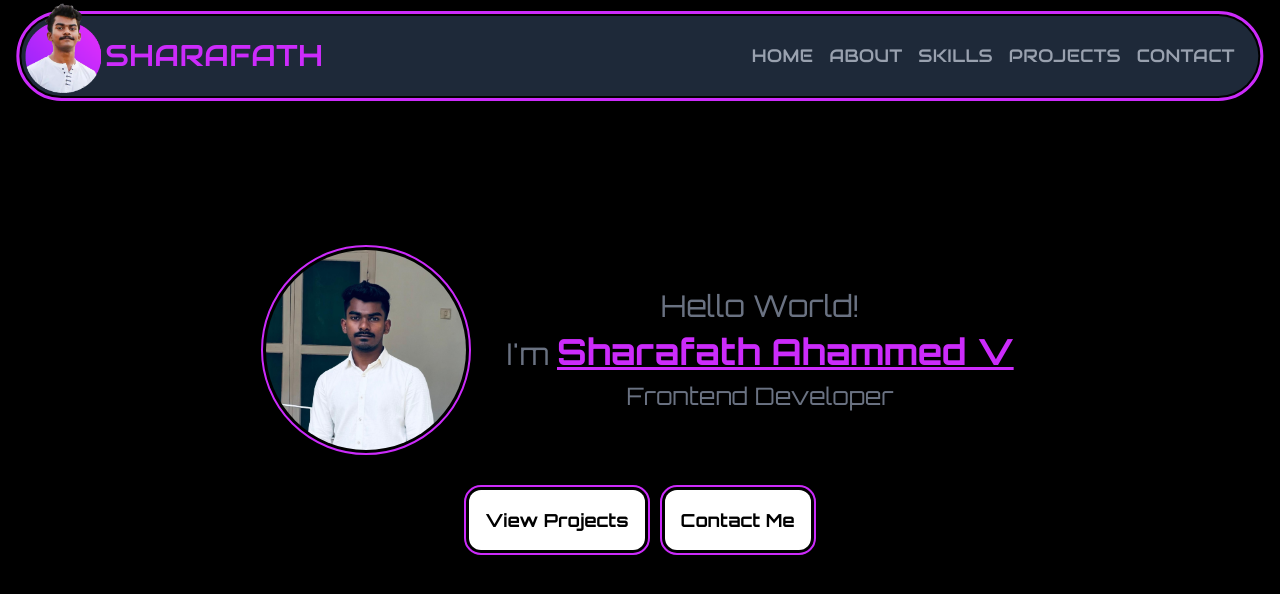
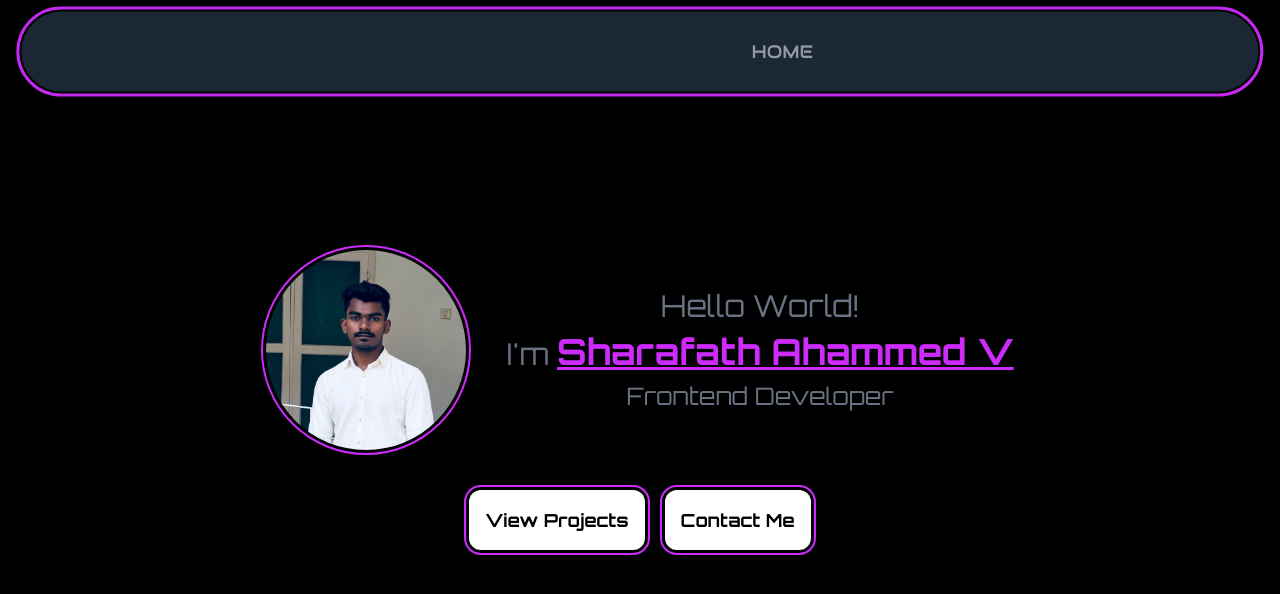
Before and after one commit to sharafath07/React-Portfolio, a React (Vite) app in the folder portfolio/: page / in a window 1280 px wide. Shown: the top 594 px of the page. Built offline with nearby package versions, Linux system fonts and the light colour scheme.

Commit message:
Loading page and loading animation setuped

```diff
--- a/portfolio/src/App.jsx
+++ b/portfolio/src/App.jsx
@@ -1,16 +1,24 @@
-import React, { useState } from 'react'
+import React, { useEffect, useState } from 'react'
 import Loading from './components/Loading'
 import Page from './components/Page'
+import { AnimatePresence } from "motion/react";
 
 function App() {
-  const [isLoading, setIsLoading] = useState(false)
+  const [isLoading, setIsLoading] = useState(true)
+
+  useEffect(() => {
+    const timer = setTimeout(() => {
+      setIsLoading(false)
+    }, 5000)
+    return () => clearTimeout(timer)
+  }, [])
 
 
 
   return (
-    <div>
-      {isLoading ? <Loading /> : <Page />}
-    </div>
+    <AnimatePresence mode="wait">
+      {isLoading ? <Loading key="loader" /> : <Page key="home" />}
+    </AnimatePresence>
   )
 }
 
--- a/portfolio/src/components/Home.jsx
+++ b/portfolio/src/components/Home.jsx
@@ -1,10 +1,16 @@
 import React from 'react'
 import Image from '../assets/myPhoto.jpeg'
+import { motion } from 'motion/react'
 
 
 function Home() {
+    const button = {
+        whileHover: { scale: 1.05 },
+        whileTap: { scale: 0.9 },
+        transition: { type: 'spring', stiffness: 300 }
+    }
     return (
-        <div id='home' className='h-screen flex items-center flex-col orbitron justify-center text-4xl font-bold text-gray-200'>
+        <motion.div layout id='home' className='h-screen flex items-center flex-col orbitron justify-center text-4xl font-bold text-gray-200'>
             <div className='flex items-center justify-center gap-10'>
                 <img className="w-50 h-50 object-cover rounded-full outline outline-2 outline-offset-3 hover:outline-offset-0 outline-[#cc2bfb]" src={Image} alt="" />
                 <div className='flex gap-2 flex-col items-center justify-center text-gray-500'>
@@ -15,10 +21,10 @@ function Home() {
             </div>
 
             <div className='flex gap-5 text-lg font-bold text-black border-none mt-10'>
-                <a href='#projects'><button className='bg-white p-4 cursor-pointer rounded-xl outline outline-2 outline-offset-3 outline-[#cc2bfb] hover:bg-[#cc2bfb] active:outline-offset-0 transition duration-300'>View Projects</button></a>
-                <a href='#contact'> <button className='bg-white p-4 cursor-pointer rounded-xl outline outline-2 outline-offset-3 outline-[#cc2bfb] hover:bg-[#cc2bfb] active:outline-offset-0 transition duration-300'>Contact Me</button></a>
+                <a href='#projects'><motion.button variants={button} transition={{ type: 'spring', stiffness: 300 }} whileHover="whileHover" whileTap="whileTap" className='bg-white p-4 cursor-pointer rounded-xl outline outline-2 outline-offset-3 outline-[#cc2bfb] hover:bg-[#cc2bfb] active:outline-offset-0 transition duration-80'>View Projects</motion.button></a>
+                <a href='#contact'> <motion.button variants={button} transition={{ type: 'spring', stiffness: 300 }} whileHover="whileHover" whileTap="whileTap" className='bg-white p-4 cursor-pointer rounded-xl outline outline-2 outline-offset-3 outline-[#cc2bfb] hover:bg-[#cc2bfb] active:outline-offset-0 transition duration-80'>Contact Me</motion.button></a>
             </div>
-        </div>
+        </motion.div>
     )
 }
 
--- a/portfolio/src/components/Loading.jsx
+++ b/portfolio/src/components/Loading.jsx
@@ -1,24 +1,48 @@
 import React from 'react';
-import '../styles/Loading.css';
+import { motion } from 'motion/react';
 
 const Loader = () => {
+  const letters = ['', 'S', 'H', 'A', 'R', 'A', 'F', 'A', 'T', 'H', ''];
+
   return (
-    <div className='bg-black w-screen h-screen overflow-hidden relative  flex items-center justify-center'>
-      <div className="w-screen loader-wrapper bg-black p-100 flex items-center gap-1 justify-center">
-        <span className="loader-letter text-7xl">S</span>
-        <span className="loader-letter text-7xl">H</span>
-        <span className="loader-letter text-7xl">A</span>
-        <span className="loader-letter text-7xl">R</span>
-        <span className="loader-letter text-7xl">A</span>
-        <span className="loader-letter text-7xl">F</span>
-        <span className="loader-letter text-7xl">A</span>
-        <span className="loader-letter text-7xl">T</span>
-        <span className="loader-letter text-7xl">H</span>
-        <div className="loader " />
-      </div>
-    </div>
+    <motion.div
+      initial={{ opacity: 1 }}
+      animate={{ opacity: 1 }}
+      exit={{ opacity: 1 }}
+      transition={{ duration: 3 }}
+      className="flex justify-center items-center h-screen bg-black fixed inset-0 z-50"
+    >
+      {letters.map((letter, index) => (
+        <motion.div
+          key={index}
+          initial={{ y: -800 }}
+          animate={{ y: 0 }}
+          exit={{ y: 800 }}
+          transition={{
+            duration: 0.8,
+            ease: "easeInOut",
+            delay: 0.15 * index
+          }}
+          className="bg-gray-800 flex-1 text-[#cc2bfb] h-screen text-4xl md:text-6xl lg:text-8xl flex justify-center items-center audiowide"
+        >
+          <motion.span
+            animate={{
+              color: ['#cc2bfb', '#ffffff', '#cc2bfb'],
+              scale: [1, 1.2, 1]
+            }}
+            transition={{
+              duration: 0.8,
+              delay: 0.3 * index,
+              repeat: Infinity,
+              repeatDelay: 2
+            }}
+          >
+            {letter}
+          </motion.span>
+        </motion.div>
+      ))}
+    </motion.div>
   );
-}
-
+};
 
 export default Loader;
--- a/portfolio/src/components/Navbar.jsx
+++ b/portfolio/src/components/Navbar.jsx
@@ -1,27 +1,40 @@
 import React, { useState } from 'react';
 import { ArrowUpRight, Menu, X } from 'lucide-react';
 import profile from '../assets/profile.svg'
+import { motion } from 'motion/react'
 
 
 function Navbar() {
     const [isOpen, setIsOpen] = useState(false)
     const screenWidth = window.innerWidth;
+    const navLinks = ["HOME", "ABOUT", "SKILLS", "PROJECTS", "CONTACT"]
 
     return (
-        <nav className='bg-gray-800 audiowide fixed rounded-full w-29/30 mt-4 left-1/2 -translate-x-1/2 pr-4 py-2 outline-3 outline-offset-2 outline-solid outline-[#cc2bfb]'>
+        <motion.nav
+            initial={{ y: -100, opacity: 0 }}
+            animate={{ y: 0, opacity: 1 }}
+            transition={{ duration: 0.8 }}
+            className='bg-gray-800 audiowide fixed rounded-full w-29/30 mt-4 left-1/2 -translate-x-1/2 pr-4 py-2 outline-3 outline-offset-2 outline-solid outline-[#cc2bfb]'>
             {
                 screenWidth > 640 ? (
                     <div className="h-12 md:h-16 items-center flex justify-between">
-                        <a className='flex items-center justify-start cursor-pointer' href="#">
+                        <motion.a initial={{ opacity: 0, x: -100 }} animate={{ opacity: 1, x: 0 }} transition={{ duration: 1, ease: "backInOut", delay: 1 }} className='flex items-center justify-start cursor-pointer' href="#">
                             <img src={profile} alt="" className="w-15 md:w-19 relative -top-2 left-1" />
                             <h1 className='text-xl md:text-3xl text-[#cc2bfb] pl-2 font-medium' href="#">SHARAFATH</h1>
-                        </a>
+                        </motion.a>
                         <div className='hidden sm:block font-medium'>
-                            <a className='relative text-gray-400 text-base md:text-lg mx-2 cursor-pointer hover:text-white transition duration-300 after:absolute after:left-0 after:-bottom-1 after:h-[2px] after:w-0 after:bg-white hover:after:w-full after:transition-all after:duration-300 active:text-[#cc2bfb]' href="#home">HOME</a>
-                            <a className='relative text-gray-400 text-base md:text-lg mx-2 cursor-pointer hover:text-white transition duration-300 after:absolute after:left-0 after:-bottom-1 after:h-[2px] after:w-0 after:bg-white hover:after:w-full after:transition-all after:duration-300 active:text-[#cc2bfb]' href="#about">ABOUT</a>
-                            <a className='relative text-gray-400 text-base md:text-lg mx-2 cursor-pointer hover:text-white transition duration-300 after:absolute after:left-0 after:-bottom-1 after:h-[2px] after:w-0 after:bg-white hover:after:w-full after:transition-all after:duration-300 active:text-[#cc2bfb]' href="#skills">SKILLS</a>
-                            <a className='relative text-gray-400 text-base md:text-lg mx-2 cursor-pointer hover:text-white transition duration-300 after:absolute after:left-0 after:-bottom-1 after:h-[2px] after:w-0 after:bg-white hover:after:w-full after:transition-all after:duration-300 active:text-[#cc2bfb]' href="#projects">PROJECTS</a>
-                            <a className='relative text-gray-400 text-base md:text-lg mx-2 cursor-pointer hover:text-white transition duration-300 after:absolute after:left-0 after:-bottom-1 after:h-[2px] after:w-0 after:bg-white hover:after:w-full after:transition-all after:duration-300 active:text-[#cc2bfb]' href="#contact">CONTACT</a>
+                            {navLinks.map((link) => (
+                                <motion.a
+                                    initial={{ opacity: 0 }}
+                                    animate={{ opacity: 1 }}
+                                    transition={{ duration: 0.8, delay: 0.5 * navLinks.indexOf(link), ease: "backInOut" }}
+                                    key={link}
+                                    className='relative text-gray-400 text-base md:text-lg mx-2 cursor-pointer hover:text-white transition duration-300 after:absolute after:left-0 after:-bottom-1 after:h-[2px] after:w-0 after:bg-white hover:after:w-full after:transition-all after:duration-300 active:text-[#cc2bfb]'
+                                    href={`#${link.toLowerCase()}`}
+                                >
+                                    {link}
+                                </motion.a>
+                            ))}
                         </div>
                     </div>
                 ) : (
@@ -54,7 +67,7 @@ function Navbar() {
                     </div>
                 )
             }
-        </nav >
+        </motion.nav >
     )
 }
 
--- /dev/null
+++ b/portfolio/src/components/PageTransition.jsx
@@ -0,0 +1,11 @@
+import React from 'react'
+
+function PageTransition({ children }) {
+    return (
+        <div>
+
+        </div>
+    )
+}
+
+export default PageTransition
```
Also changed, not shown: 1 other file (tests, documents, lock files or other folders).
